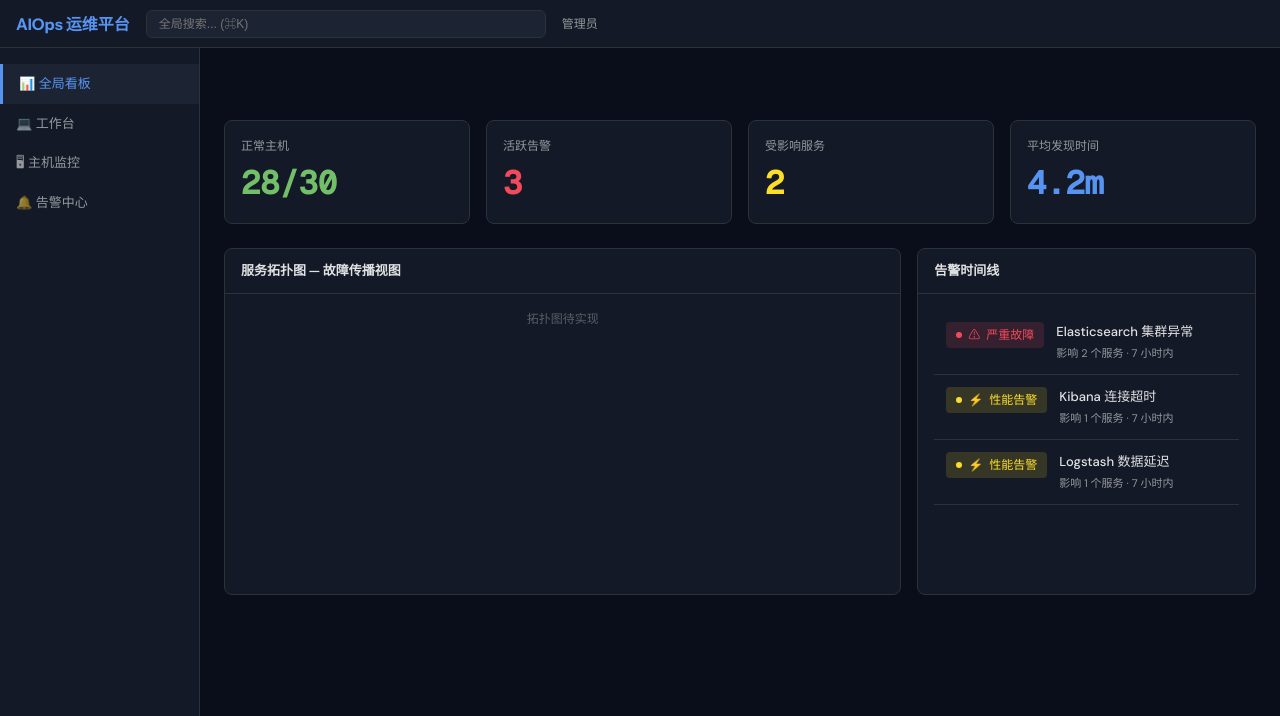
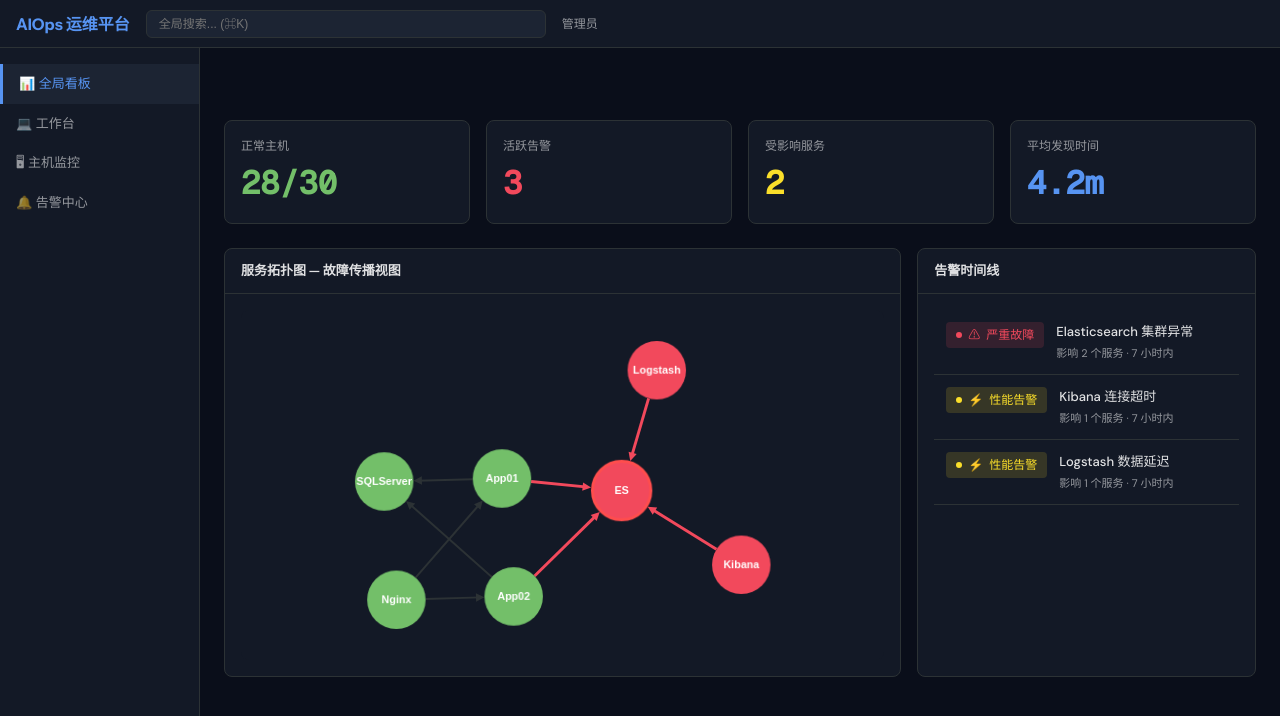
Before and after one commit to sunweini/aiops, a Vue app in the folder frontend/: page /dashboard in a window 1280 px wide. Shown: the top 716 px of the page. Built offline with nearby package versions, Linux system fonts and the light colour scheme.

Commit message:
feat(frontend): integrate TopologyGraph into Dashboard with mock topology data

```diff
--- a/frontend/src/views/Dashboard.vue
+++ b/frontend/src/views/Dashboard.vue
@@ -14,7 +14,12 @@
       <div class="panel">
         <div class="panel-header">服务拓扑图 — 故障传播视图</div>
         <div class="panel-body">
-          <div class="placeholder">拓扑图待实现</div>
+          <TopologyGraph
+            :nodes="mockNodes"
+            :edges="mockEdges"
+            height="350px"
+            @node-click="handleNodeClick"
+          />
         </div>
       </div>
 
@@ -32,6 +37,7 @@
 <script setup>
 import KpiCard from '../components/kpi/KpiCard.vue'
 import AlertTimeline from '../components/alerts/AlertTimeline.vue'
+import TopologyGraph from '../components/topology/TopologyGraph.vue'
 
 const mockAlerts = [
   {
@@ -56,6 +62,31 @@ const mockAlerts = [
     timestamp: '2026-06-30T09:10:00Z'
   }
 ]
+
+const mockNodes = [
+  { id: 'svc_nginx', label: 'Nginx', status: 'healthy' },
+  { id: 'svc_app01', label: 'App01', status: 'healthy' },
+  { id: 'svc_app02', label: 'App02', status: 'healthy' },
+  { id: 'svc_es', label: 'ES', status: 'critical' },
+  { id: 'svc_kibana', label: 'Kibana', status: 'blast' },
+  { id: 'svc_logstash', label: 'Logstash', status: 'blast' },
+  { id: 'svc_db', label: 'SQLServer', status: 'healthy' }
+]
+
+const mockEdges = [
+  { source: 'svc_nginx', target: 'svc_app01' },
+  { source: 'svc_nginx', target: 'svc_app02' },
+  { source: 'svc_app01', target: 'svc_es' },
+  { source: 'svc_app02', target: 'svc_es' },
+  { source: 'svc_kibana', target: 'svc_es' },
+  { source: 'svc_logstash', target: 'svc_es' },
+  { source: 'svc_app01', target: 'svc_db' },
+  { source: 'svc_app02', target: 'svc_db' }
+]
+
+const handleNodeClick = (nodeId) => {
+  console.log('Node clicked:', nodeId)
+}
 </script>
 
 <style scoped>
@@ -96,13 +127,4 @@ const mockAlerts = [
   padding: var(--space-md);
   min-height: 300px;
 }
-
-.placeholder {
-  display: flex;
-  align-items: center;
-  justify-content: center;
-  height: 100%;
-  color: var(--text-disabled);
-  font-size: var(--font-sm);
-}
 </style>
```
